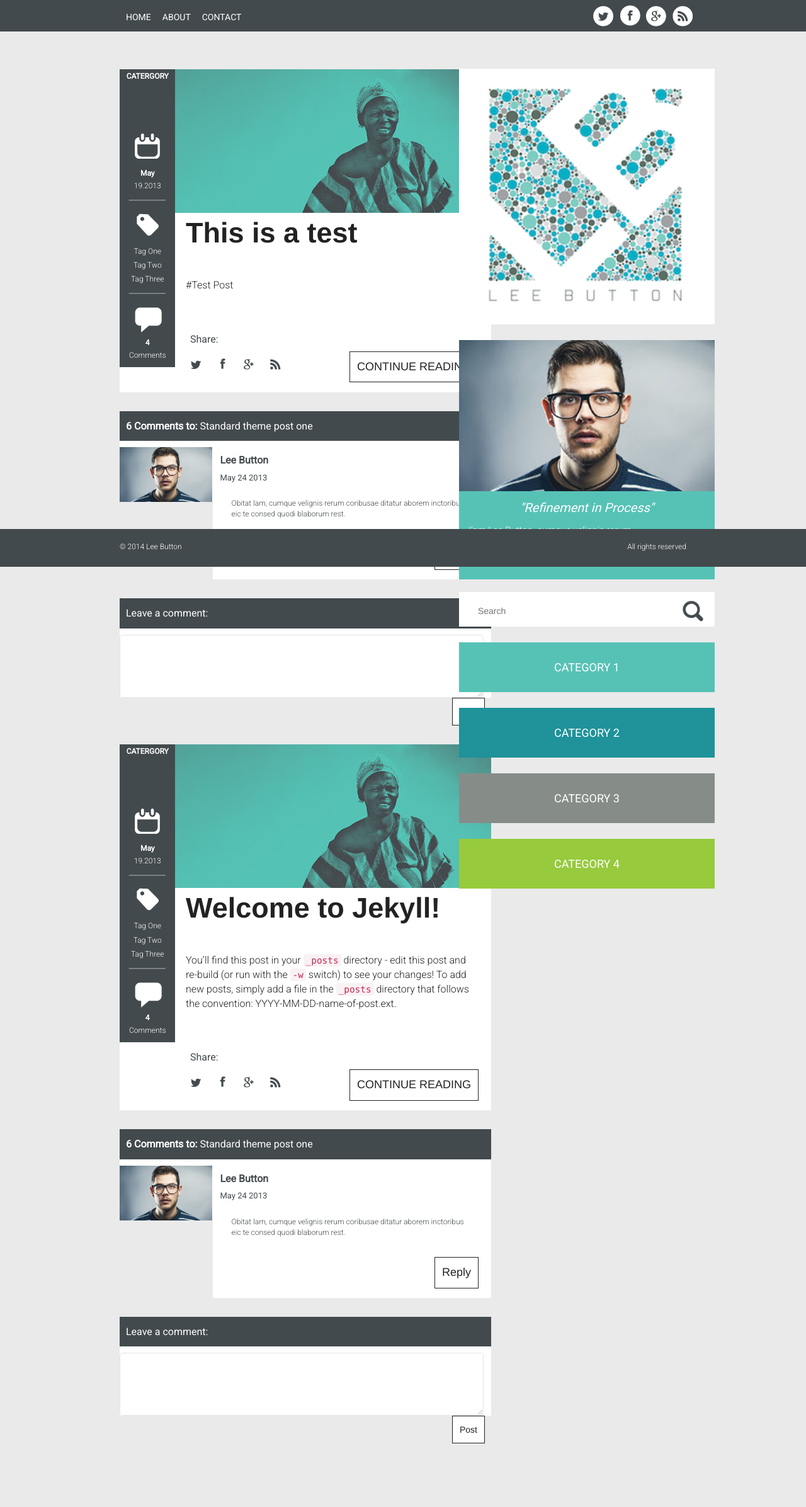
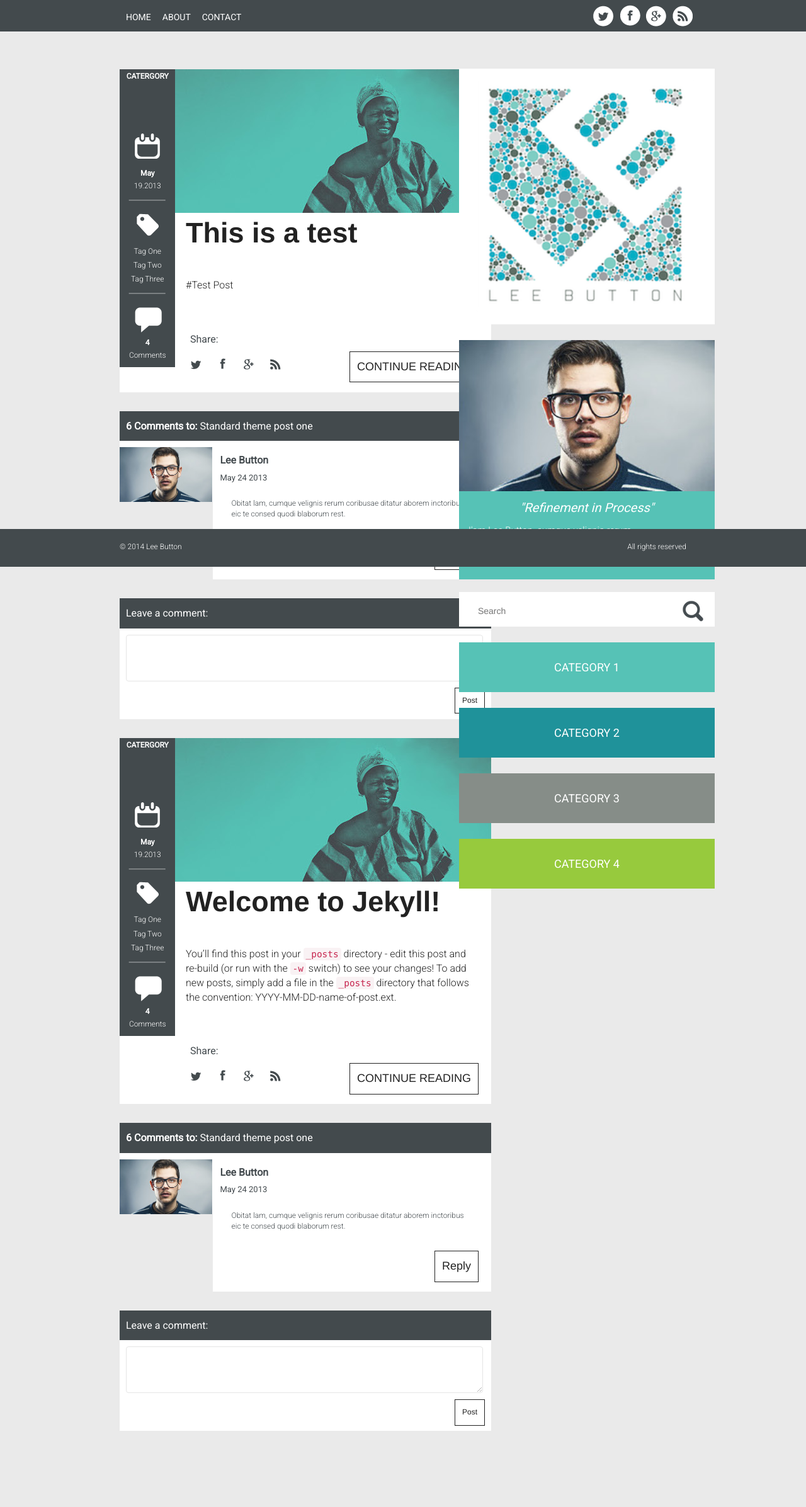
Before and after one commit to leebutton/leebutton.github.io, a Jekyll site: the page built from index.html, in a window 1280 px wide. Shown: the whole page at 63% size. Built offline with Jekyll 4.4.1, drawn with Linux system fonts in a browser that asks for light colours; nearby versions of some CDN libraries.

Commit message:
Add styling to textarea in comment form

```diff
--- a/css/style.css
+++ b/css/style.css
@@ -177,7 +177,7 @@ a.btn.btn-download {
 .btn-post {
   background: #fff;
   float:right;
-  font-size: 14px !important;
+  font-size: 12px !important;
   font-weight: 400 !important;
   border-radius: 4px !important;
   text-shadow: 0 !important;
@@ -187,6 +187,7 @@ a.btn.btn-download {
   padding:11px;
   margin-left:  auto;
   margin-right: 10px;
+  margin-top:10px;
   -webkit-transition: all ease 0.25s;
   transition: all ease 0.25s;
 }
@@ -592,8 +593,6 @@ Comments
   margin-top:15px !important;
   padding-top:10px !important;
 }
-
-
 #comments-socials {
   text-align:left;
   margin-left:100px;
@@ -613,18 +612,24 @@ Comments
 #comments-socials nav ul li {
   padding:0px !important;
 }
-
 #blog-image {
   height: 207px;
 }
 
+/*---------------------
+Comment form
+-----------------------*/
 .form-inline .form-control {
-  width:100% !important;
+  width:98% !important;
   display:block !important;
 }
-
-
-
+.form-control {
+  margin-left:10px;
+  height:100% !important;
+}
+#post {
+  height:60px;
+}
 /*---------------------
 Global Styles
 -----------------------*/
```
